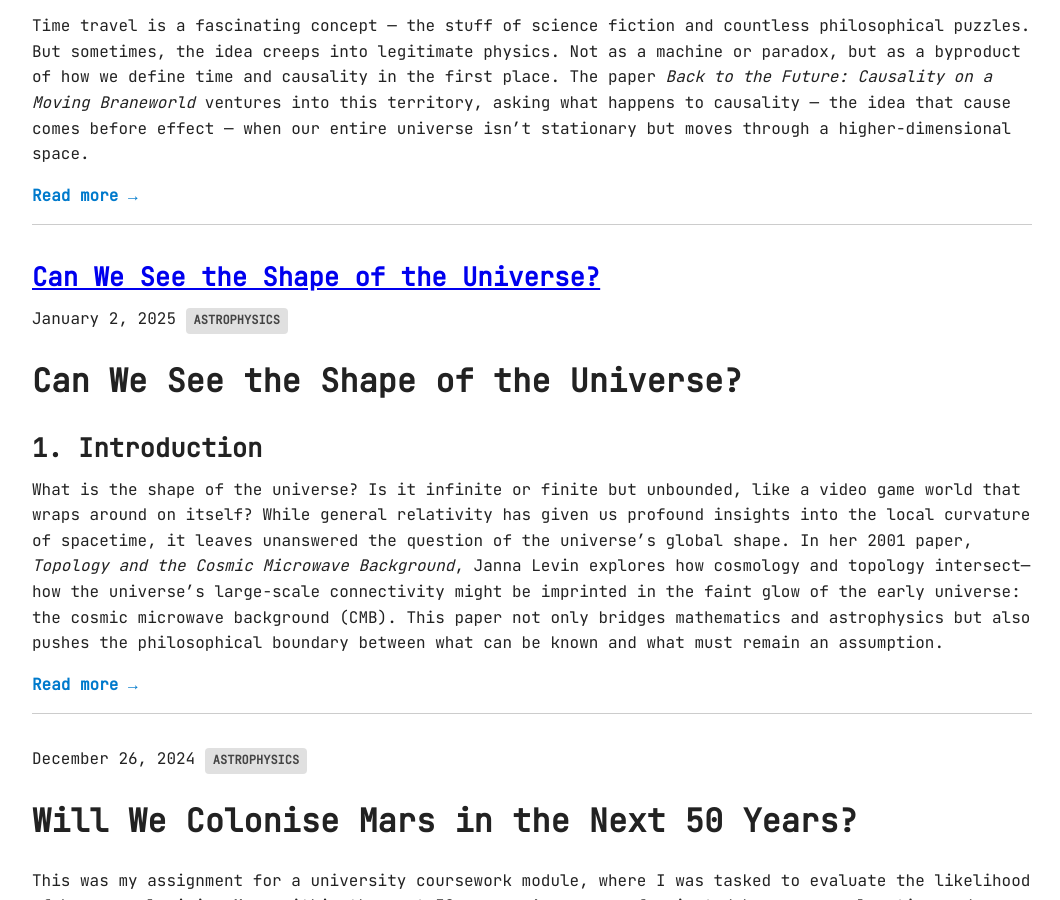
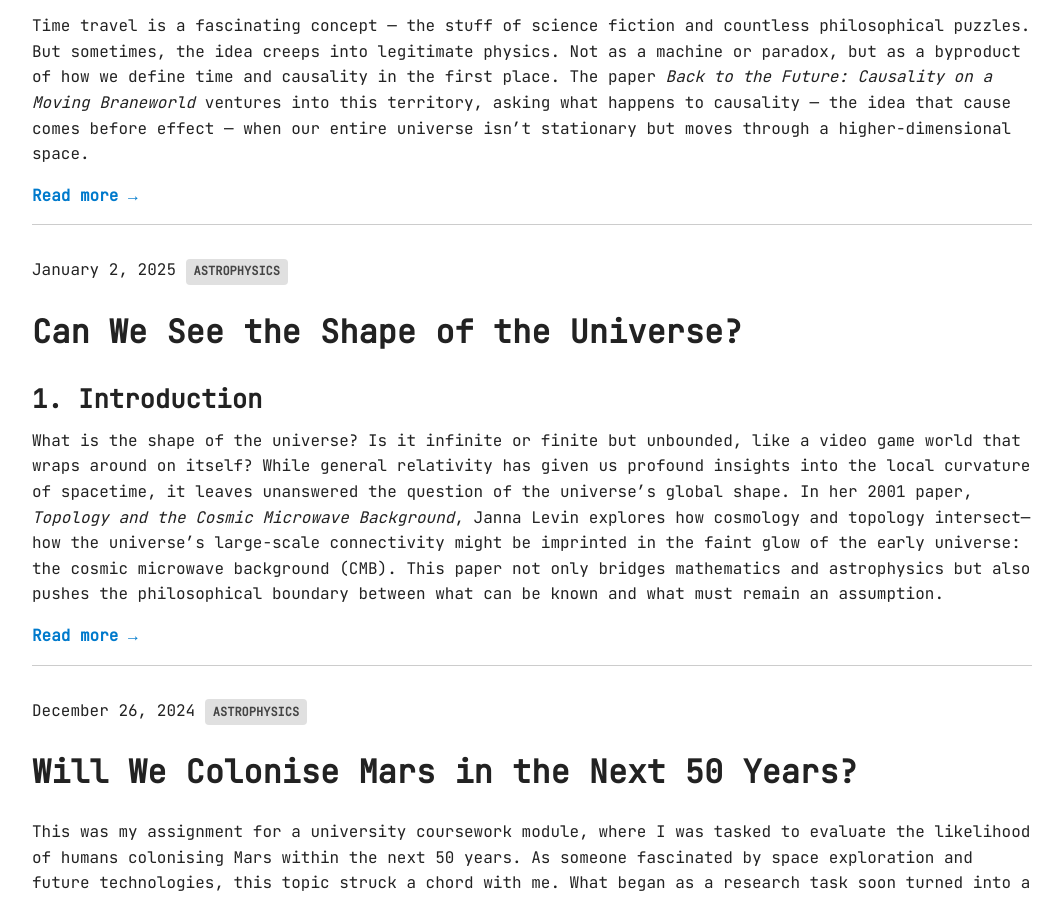
Before and after one commit to Raahul-Thakur/tensorandquarks.github.io, a Jekyll site: the page built from index.md, in a window 1280 px wide and 900 px high, scrolled down 4135 px. Shown: the whole window, without its empty margins (108-1168 px from the left). Built offline with Jekyll 4.4.1, drawn with Linux system fonts in a browser that asks for light colours.

Commit message:
Update 2025-01-02-cmb.md

```diff
--- a/_posts/2025-01-02-cmb.md
+++ b/_posts/2025-01-02-cmb.md
@@ -1,6 +1,6 @@
 ---
 layout: default
-title: "Can We See the Shape of the Universe?"
+title: ""
 date: 2025-01-02
 tags: [Astrophysics]
 ---
```
